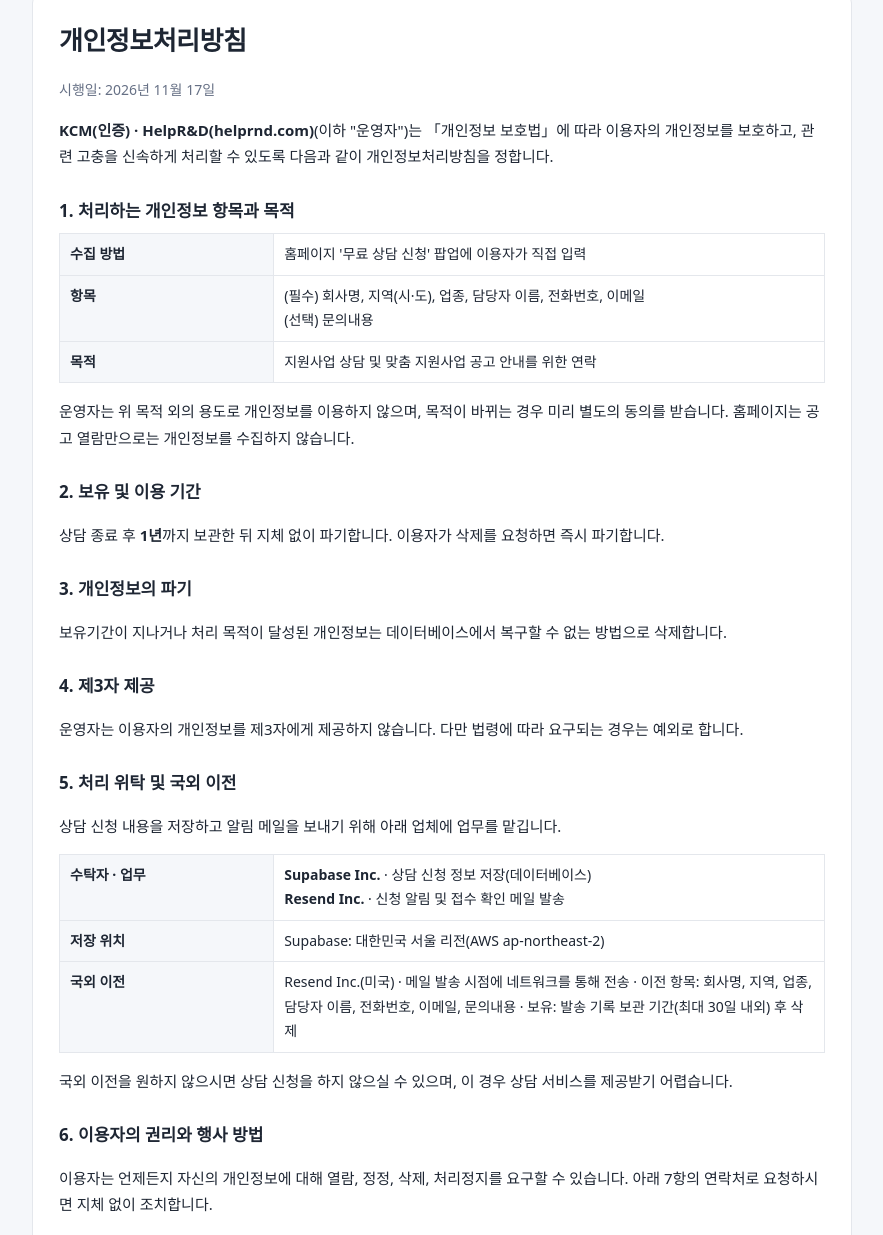
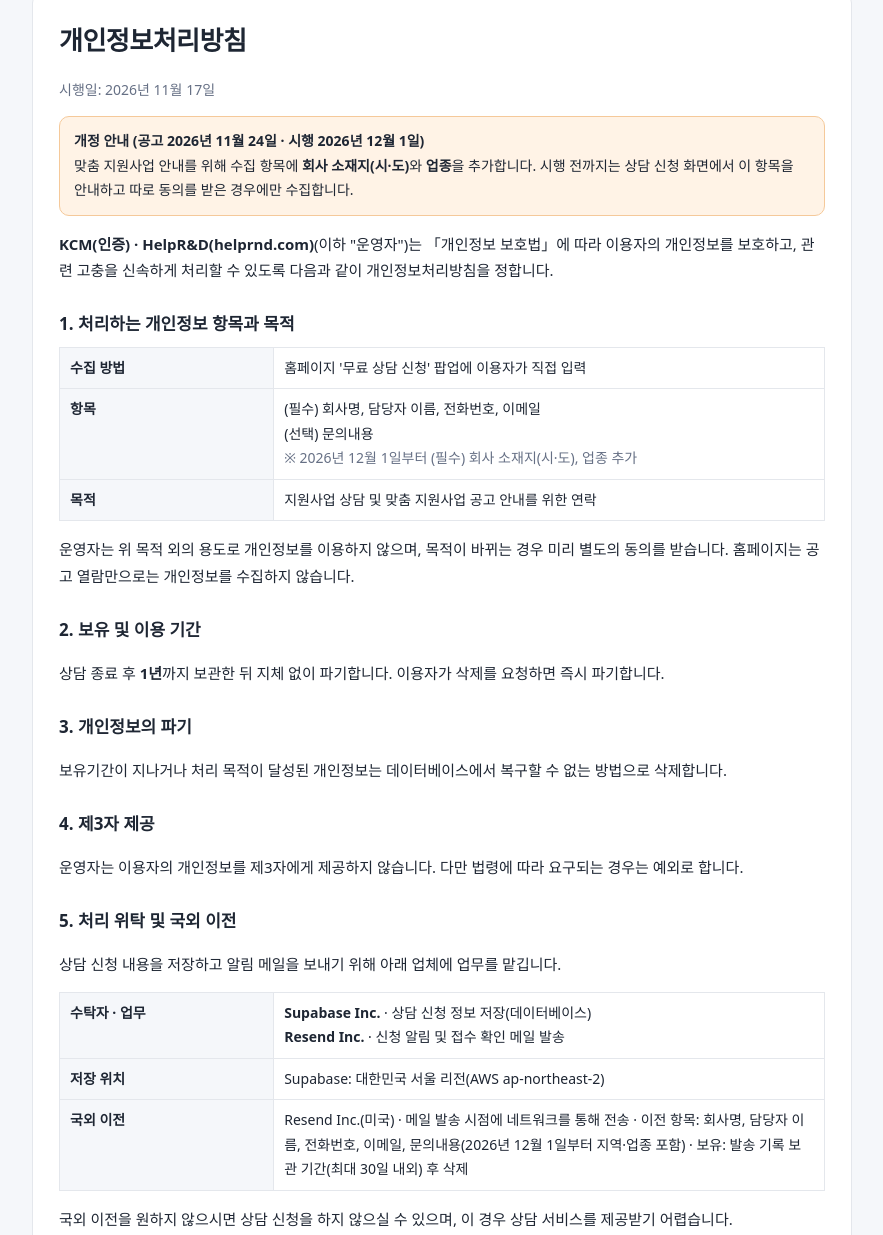
Before and after one commit to juddmank/helprnd.com, a plain HTML site: page site/privacy.html in a window 1280 px wide. Shown: the part 99-1334 px from the top of the page, without its empty margins (198-1081 px from the left). Drawn offline with Linux system fonts and the light colour scheme; a web font is replaced by a local one.

Commit message:
개인정보처리방침: 지역·업종 추가를 11/24 공고, 12/1 시행으로 (7일 전 고지)
Co-Authored-By: Claude Opus 5.5 <noreply@anthropic.com>

```diff
--- a/site/privacy.html
+++ b/site/privacy.html
@@ -18,6 +18,7 @@ main{background:#fff;border:1px solid var(--line);border-radius:14px;padding:28p
 h1{font-size:26px;margin:0 0 6px;letter-spacing:-.5px}
 h2{font-size:17px;margin:26px 0 6px}
 .muted{color:var(--muted);font-size:14px}
+.notice{background:#FFF3E6;border:1px solid #F5C99A;border-radius:10px;padding:12px 14px;margin:12px 0 4px;font-size:14px}
 table{width:100%;border-collapse:collapse;margin:8px 0;font-size:14px}
 th,td{border:1px solid var(--line);padding:8px 10px;text-align:left;vertical-align:top}
 th{background:var(--bg);width:28%}
@@ -31,6 +32,9 @@ footer{color:var(--muted);font-size:13px;text-align:center;padding:10px 0 30px}
 <main>
   <h1>개인정보처리방침</h1>
   <p class="muted">시행일: <span data-f="effective">2026년 11월 17일</span></p>
+  <div class="notice" role="note"><b>개정 안내 (공고 2026년 11월 24일 · 시행 2026년 12월 1일)</b><br>
+  맞춤 지원사업 안내를 위해 수집 항목에 <b>회사 소재지(시·도)</b>와 <b>업종</b>을 추가합니다.
+  시행 전까지는 상담 신청 화면에서 이 항목을 안내하고 따로 동의를 받은 경우에만 수집합니다.</div>
 
   <p><b data-f="operator">KCM(인증) · HelpR&amp;D(helprnd.com)</b>(이하 "운영자")는 「개인정보 보호법」에 따라 이용자의 개인정보를 보호하고,
   관련 고충을 신속하게 처리할 수 있도록 다음과 같이 개인정보처리방침을 정합니다.</p>
@@ -38,7 +42,7 @@ footer{color:var(--muted);font-size:13px;text-align:center;padding:10px 0 30px}
   <h2>1. 처리하는 개인정보 항목과 목적</h2>
   <table>
     <tr><th>수집 방법</th><td>홈페이지 '무료 상담 신청' 팝업에 이용자가 직접 입력</td></tr>
-    <tr><th>항목</th><td>(필수) 회사명, 지역(시·도), 업종, 담당자 이름, 전화번호, 이메일<br>(선택) 문의내용</td></tr>
+    <tr><th>항목</th><td>(필수) 회사명, 담당자 이름, 전화번호, 이메일<br>(선택) 문의내용<br><span class="muted">※ 2026년 12월 1일부터 (필수) 회사 소재지(시·도), 업종 추가</span></td></tr>
     <tr><th>목적</th><td>지원사업 상담 및 맞춤 지원사업 공고 안내를 위한 연락</td></tr>
   </table>
   <p>운영자는 위 목적 외의 용도로 개인정보를 이용하지 않으며, 목적이 바뀌는 경우 미리 별도의 동의를 받습니다.
@@ -58,7 +62,7 @@ footer{color:var(--muted);font-size:13px;text-align:center;padding:10px 0 30px}
   <table>
     <tr><th>수탁자 · 업무</th><td><b>Supabase Inc.</b> · 상담 신청 정보 저장(데이터베이스)<br><b>Resend Inc.</b> · 신청 알림 및 접수 확인 메일 발송</td></tr>
     <tr><th>저장 위치</th><td>Supabase: 대한민국 서울 리전(AWS ap-northeast-2)</td></tr>
-    <tr><th>국외 이전</th><td>Resend Inc.(미국) · 메일 발송 시점에 네트워크를 통해 전송 · 이전 항목: 회사명, 지역, 업종, 담당자 이름, 전화번호, 이메일, 문의내용 · 보유: 발송 기록 보관 기간(최대 30일 내외) 후 삭제</td></tr>
+    <tr><th>국외 이전</th><td>Resend Inc.(미국) · 메일 발송 시점에 네트워크를 통해 전송 · 이전 항목: 회사명, 담당자 이름, 전화번호, 이메일, 문의내용(2026년 12월 1일부터 지역·업종 포함) · 보유: 발송 기록 보관 기간(최대 30일 내외) 후 삭제</td></tr>
   </table>
   <p>국외 이전을 원하지 않으시면 상담 신청을 하지 않으실 수 있으며, 이 경우 상담 서비스를 제공받기 어렵습니다.</p>
 
@@ -89,7 +93,7 @@ footer{color:var(--muted);font-size:13px;text-align:center;padding:10px 0 30px}
 
   <h2>10. 방침의 변경</h2>
   <p>이 개인정보처리방침이 바뀌는 경우 시행 7일 전부터 홈페이지를 통해 알립니다.</p>
-  <p class="muted">변경 이력: 2026년 11월 24일 — 맞춤 지원사업 안내를 위해 수집 항목에 회사 소재지(시·도)·업종 추가</p>
+  <p class="muted">변경 이력: 2026년 11월 24일 공고 · 2026년 12월 1일 시행 예정 — 맞춤 지원사업 안내를 위해 수집 항목에 회사 소재지(시·도)·업종 추가</p>
 </main>
 <footer><a href="./">← HelpR&amp;D 홈으로</a></footer>
 </div>
```
